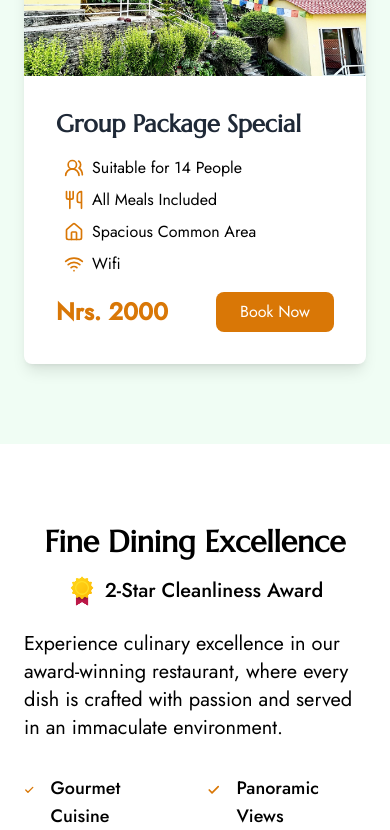
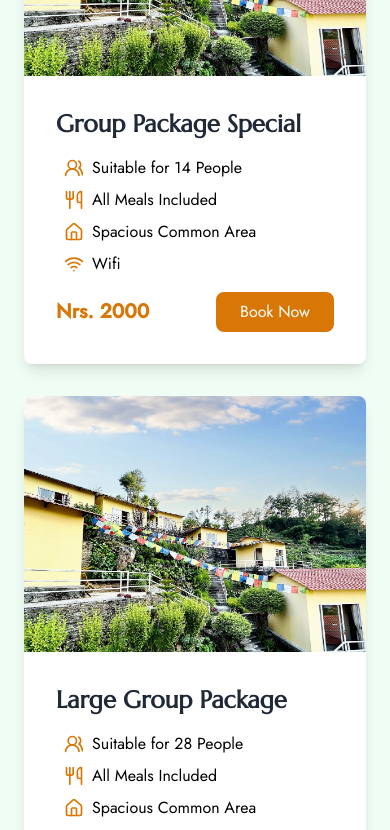
Before and after one commit to kartos-1993/pinus, a Next.js app: page / in a window 390 px wide. Shown: the part 3206-4036 px from the top of the page. Built offline with nearby package versions, Linux system fonts and the light colour scheme.

Commit message:
refactor: adjust layout and improve responsiveness of RoomCard component

```diff
--- a/components/sections/suites.tsx
+++ b/components/sections/suites.tsx
@@ -37,11 +37,11 @@ function RoomCard({
     <AnimatedSection>
       <div className="flex flex-col rounded-lg shadow-lg font-sans bg-white">
         <div
-          className={`h-64 rounded-t-lg bg-cover bg-center`}
+          className={`h-64 lg:h-40 rounded-t-lg bg-cover bg-center`}
           style={{ backgroundImage: `url(${image})` }}
         />
         <div className="p-8">
-          <h3 className="text-2xl font-semibold text-gray-800 font-mono mb-4">
+          <h3 className="text-2xl lg:text-xl font-semibold text-gray-800 font-mono mb-4">
             {title}
           </h3>
           <ul className="flex flex-col gap-2 ml-2 mb-4 min-h-[120px]">
@@ -63,7 +63,7 @@ function RoomCard({
             })}
           </ul>
           <div className="flex justify-between items-center">
-            <h1 className="text-[#D97706] text-2xl font-semibold">
+            <h1 className="text-[#D97706] text-xl font-semibold">
               Nrs. {price}
             </h1>
 
@@ -117,6 +117,18 @@ function Suites() {
       image: "assets/suites/slide8.jpg",
       icon: Users,
     },
+    {
+      title: "Large Group Package",
+      price: 1800,
+      features: [
+        { text: "Suitable for 28 People", icon: Users2 },
+        { text: "All Meals Included", icon: Utensils },
+        { text: "Spacious Common Area", icon: Home },
+        { text: "Wifi", icon: Wifi },
+      ],
+      image: "assets/suites/slide8.jpg",
+      icon: Users,
+    },
   ];
 
   return (
@@ -134,7 +146,7 @@ function Suites() {
           </AnimatedSection>
         </div>
 
-        <div className="grid gap-8 md:grid-cols-2 lg:grid-cols-3">
+        <div className="grid gap-8 md:grid-cols-2 lg:grid-cols-4">
           {rooms.map((room, index) => (
             <RoomCard key={index} {...room} />
           ))}
```
